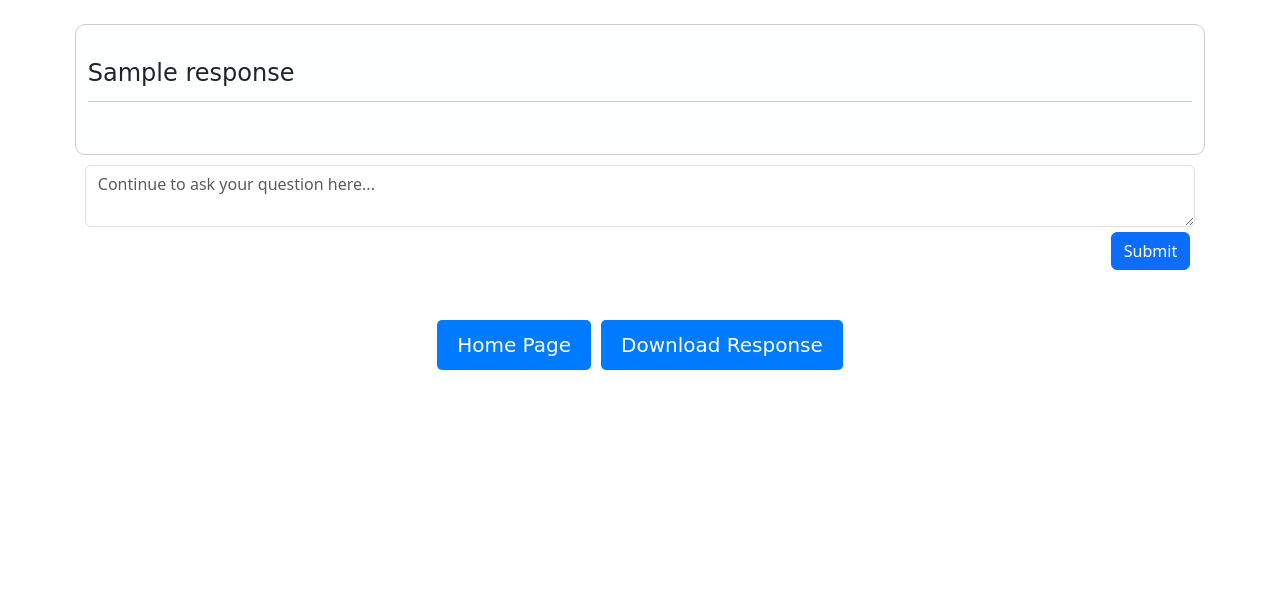
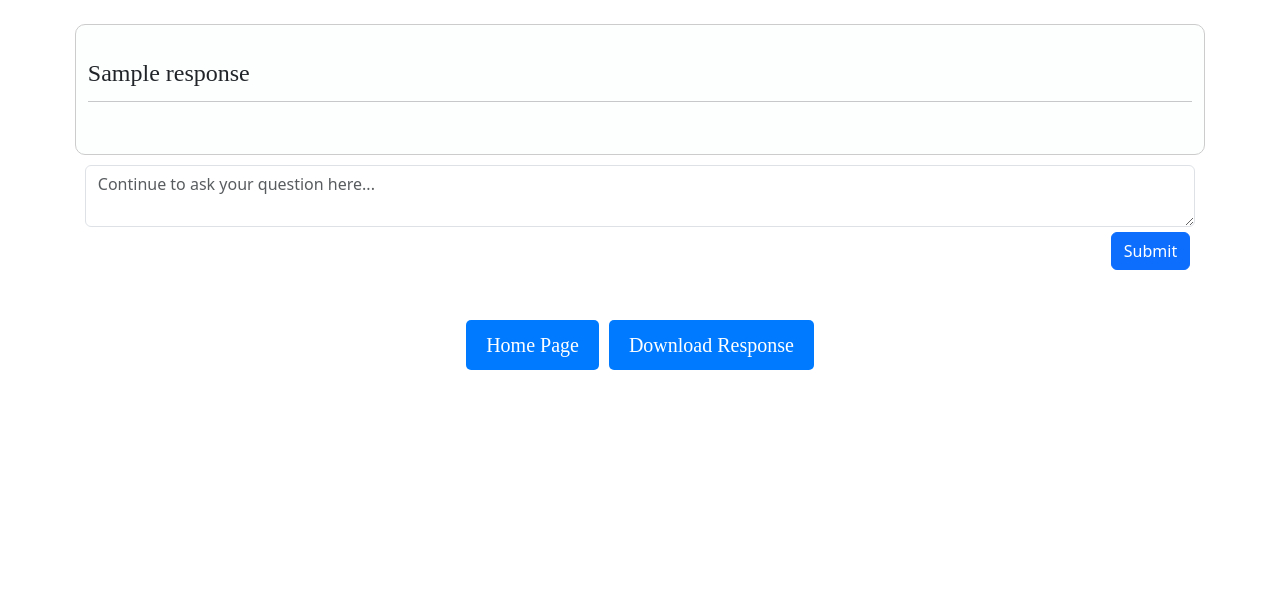
Before and after one commit to EonNithin/eonchatapp, a Django app: template eonbot/templates/response_view.html in a window 1280 px wide. Shown: the part 76-686 px from the top of the page. Run offline with Django 4.2, Linux system fonts and the light colour scheme; the template is opened without the code that fills it: most values are stand-ins (such as "Sample title", 1, 10 or a date in 2020); some libraries are stand-ins or nearby versions.

Commit message:
font family save changes

```diff
--- a/eonbot/static/css/response_view.css
+++ b/eonbot/static/css/response_view.css
@@ -29,12 +29,12 @@
     /*font-size: 24px;*/
     line-height: 1; /* Adjust as necessary */
     font-size: 24px; /* or use vw for viewport width relative size */
-    font-family: cursive;
+    font-family: serif;
 }
 
 #response-view-container p, #response-view-container ul {
     font-size: 24px; /* or any other size */
-    font-family: cursive;
+    font-family: serif;
     /* other styles like margin, color, etc. */
 }
 
@@ -52,7 +52,7 @@
 
 .primary-button {
     font-size: 20px;
-    font-family: cursive;
+    font-family: serif;
     padding: 10px 20px;
     text-align: center;
     text-decoration: none;
@@ -64,7 +64,7 @@
 
 .btn-download-response{
     font-size: 20px;
-    font-family: cursive;
+    font-family: serif;
     padding: 10px 20px;
     text-align: center;
     text-decoration: none;
```
